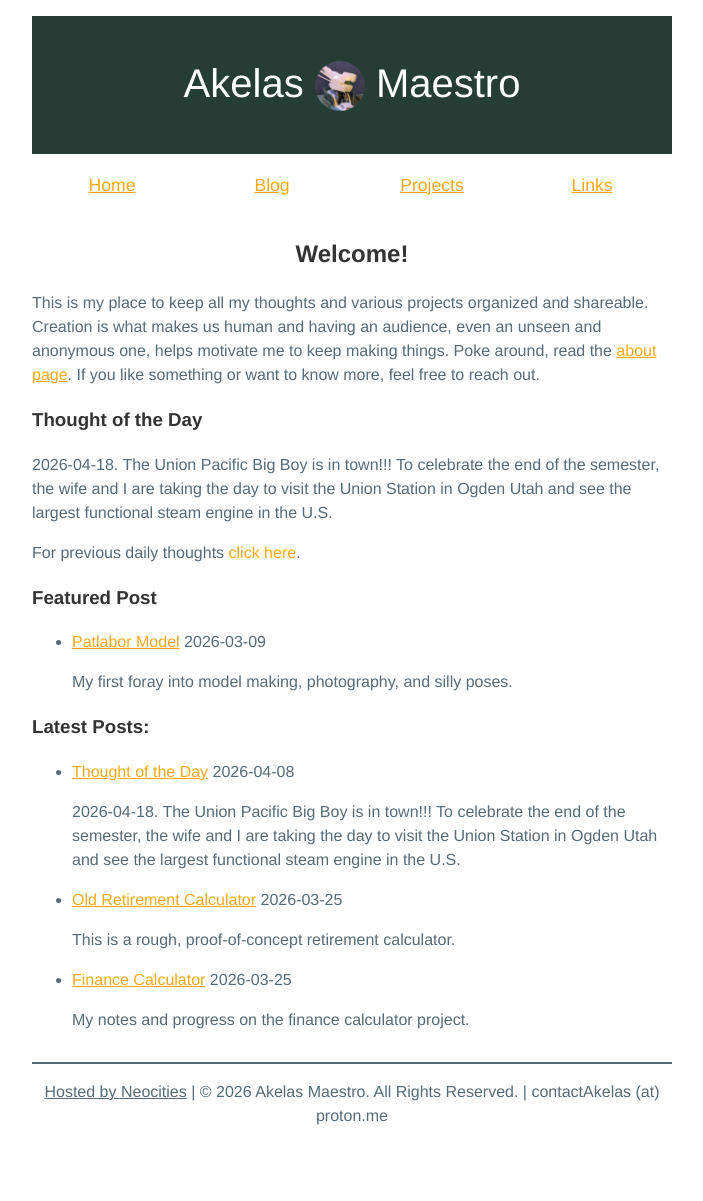
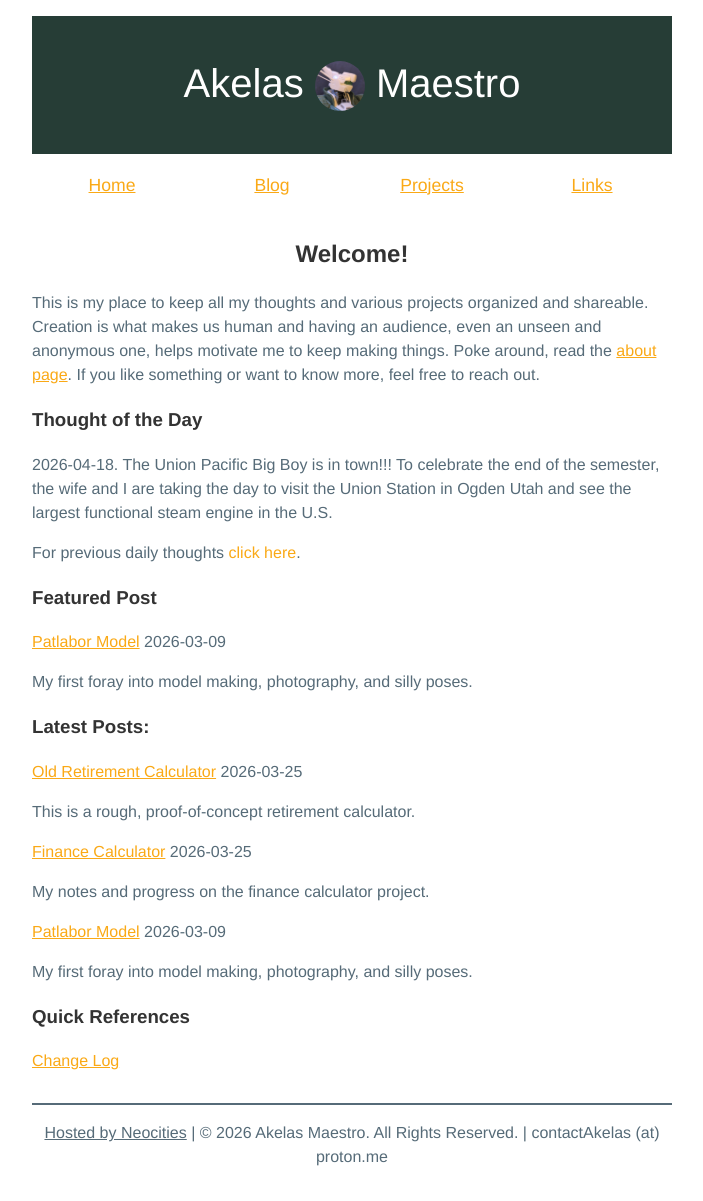
Before and after one commit to AkelasMaestro/Neocities, a Jekyll site: the page built from index.html, in a window 1280 px wide. Shown: the whole page, without its empty margins (288-991 px from the left). Built offline with Jekyll 4.4.1, drawn with Linux system fonts in a browser that asks for light colours; before the commit the page ends 1160 px from its top, so only the background shows below that.

Commit message:
Reformat blog and project lists, add quick links

```diff
--- a/index.html
+++ b/index.html
@@ -23,39 +23,31 @@ reach out.
 {{ daily.excerpt }}
 </p>
 
-<p>For previous daily thoughts <a href"{% link _posts/2026-04-08-daily-blog.md %}">click here</a>.</p>
+<p>
+For previous daily thoughts
+<a href"{% link _posts/2026-04-08-daily-blog.md %}">click here</a>.
+</p>
 
 <h3>Featured Post</h3>
 
-<ul class="myposts">
-  {% assign featured_post = site.posts | where: "title", "Patlabor Model" | first %}
-  <li><a href="{{ featured_post.url }}">{{ featured_post.title }}</a>
-  <span class="postDate">{{ featured_post.date | date: "%Y-%m-%d" }}</span>
-  {{ featured_post.excerpt }}
-  </li>
-</ul>
+{% assign featured_post = site.posts | where: "title", "Patlabor Model" | first %}
+<p>
+<a href="{{ featured_post.url }}">{{ featured_post.title }}</a>
+<span class="postDate">{{ featured_post.date | date: "%Y-%m-%d" }}</span>
+{{ featured_post.excerpt }}
+</p>
 
 <h3>Latest Posts:</h3>
 
-<ul class="myposts">
-{% for post in site.posts limit:3 %}
-  <li><a href="{{ post.url }}">{{ post.title }}</a>
-  <span class="postDate">{{ post.date | date: "%Y-%m-%d" }}</span>
-  {{ post.excerpt }}
-  </li>
+{% for post in site.posts limit:5 %}
+  {% unless post.path == "_posts/2026-04-08-daily-blog.md" or post.path == "_posts/2026-01-30-building-my-website.md" %}
+    <p><a href="{{ post.url }}">{{ post.title }}</a>
+    <span class="postDate">{{ post.date | date: "%Y-%m-%d" }}</span>
+    {{ post.excerpt }}
+    </p>
+  {% endunless %}
 {% endfor %}
-</ul>
 
-<!--
 <h3>Quick References</h3>
 
-<p>
-This is where I'm going to put links to items I look at regularly. Stay tuned.
-</p>
-
-<ul>
-  <li>packing lists</li>
-  <li>workout progess</li>
-  <li>YouTube Channels</li>
-</ul>
--->
+<a href="{% link _posts/2026-01-30-building-my-website.md %}">Change Log</a>
--- a/projects.html
+++ b/projects.html
@@ -15,13 +15,12 @@ want to do next. The latest update will get moved to the top of the list.
 </p>
 
 <!-- Make a list of all the projects -->
-<ul class="myposts">
 {% for post in site.categories.projects %}
   <!-- list the project name and date on one line -->
-  <li><a href="{{ post.url }}">{{ post.title }}</a>
+  <p><a href="{{ post.url }}">{{ post.title }}</a>
   <span class="postDate">{{ post.date | date: "%Y-%m-%d" }}</span>
   <!-- Add the first paragrah has a description -->
   {{ post.excerpt }}
-    </li>
+    </p>
 {% endfor %}
 </ul>
```
Also changed, not shown: _posts/2026-01-30-building-my-website.md (+3 -1 lines), _posts/2026-02-02-my-yellow-jacket.md (+1 -1 lines), blog.html (+7 -9 lines).
